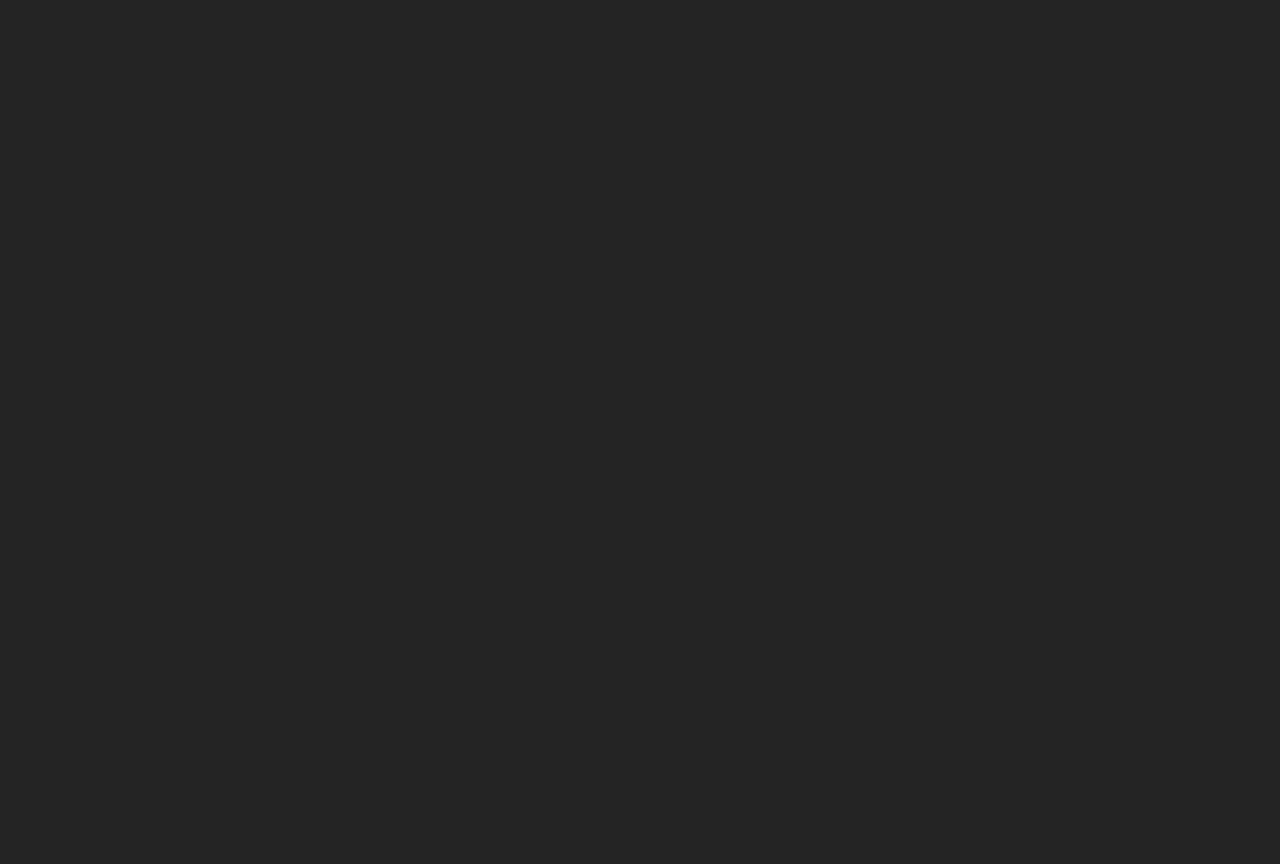
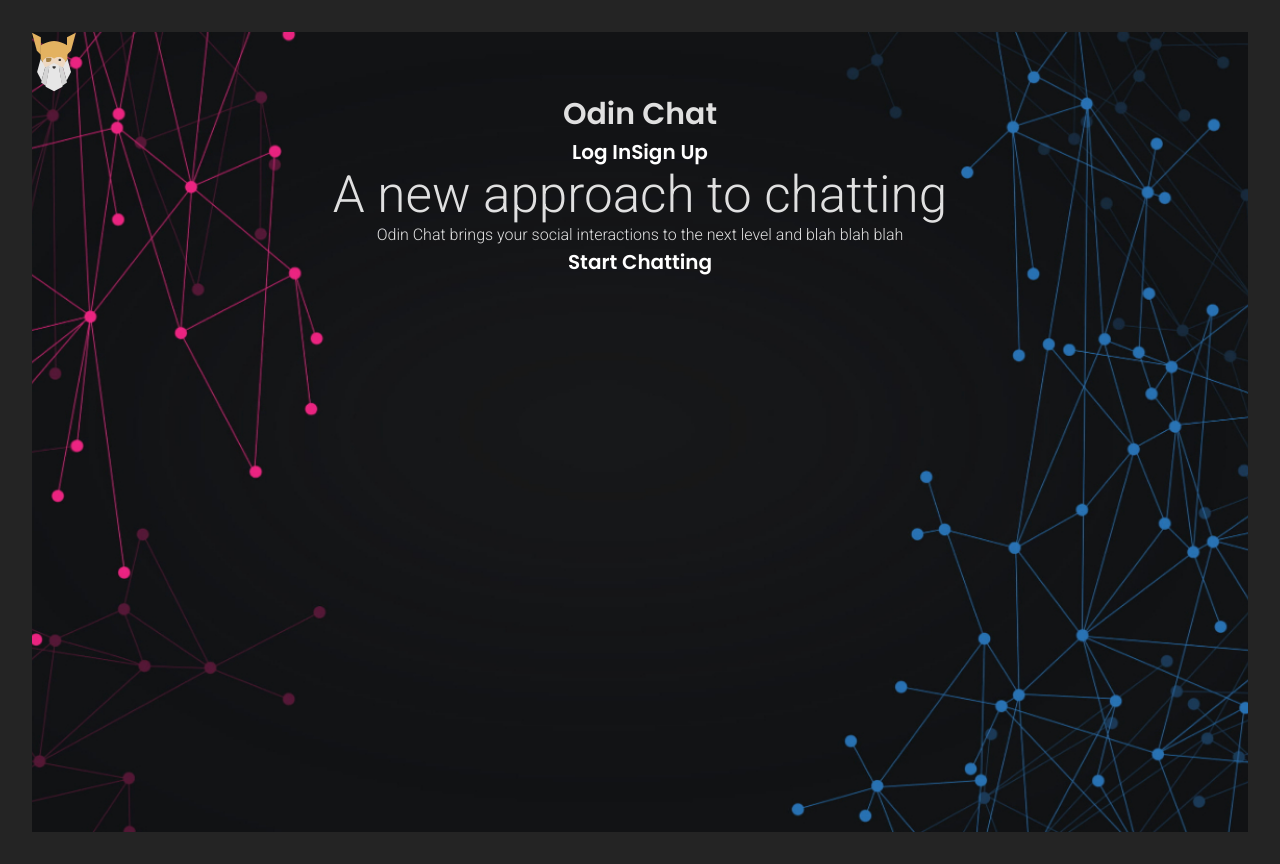
Before and after one commit to Michaelajayi150/chatapp, a React (Vite) app in the folder client/: page / in a window 1280 px wide. Before the commit the page ends 800 px from the top, so only its background shows below. Built offline with nearby package versions, Linux system fonts and the light colour scheme.

Commit message:
Patch to address client side routing issue

```diff
--- a/client/src/App.jsx
+++ b/client/src/App.jsx
@@ -10,9 +10,9 @@ import NotFound from './components/NotFound';
 
 function App() {
   return (
-    <BrowserRouter basename="/home">
+    <BrowserRouter basename="/">
       <Routes>
-        <Route path="/home" element={<WelcomePage />} />
+        <Route path="/" element={<WelcomePage />} />
         <Route path="/login" element={<Login />} />
         <Route path="/signup" element={<Signup />} />
         <Route path="/chatroom/:id" element={<Chat />}/>
```
